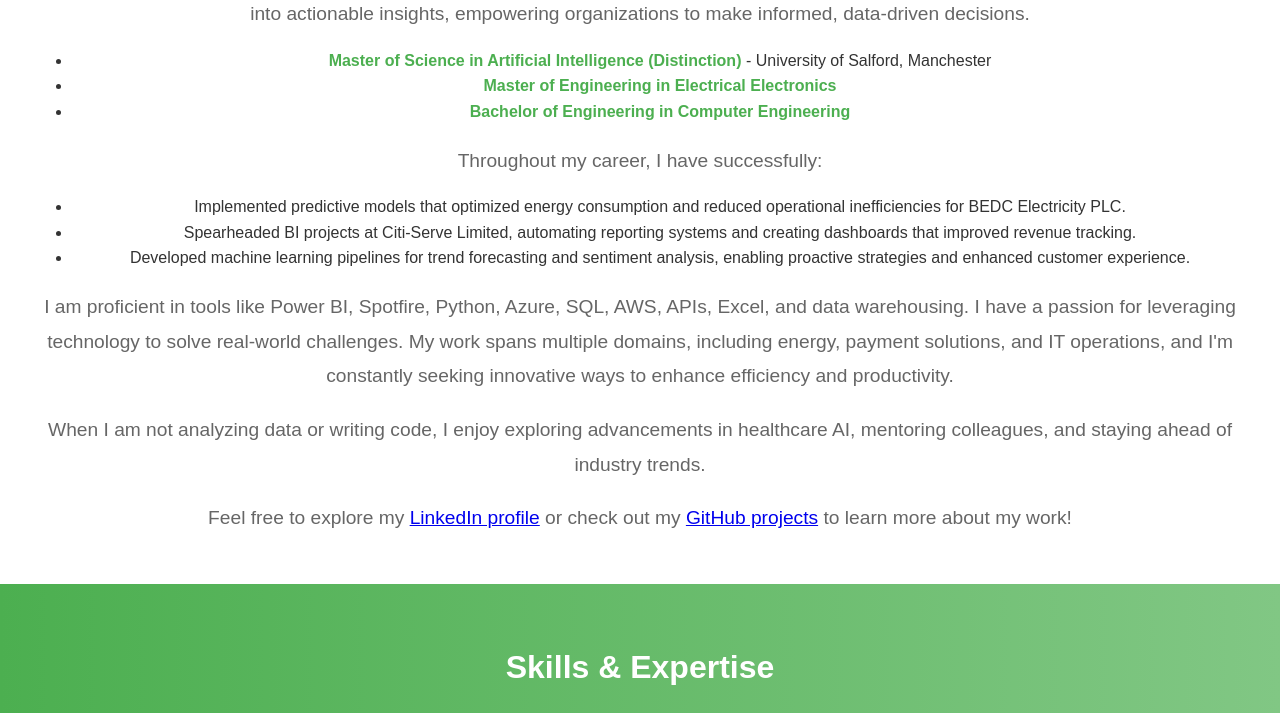
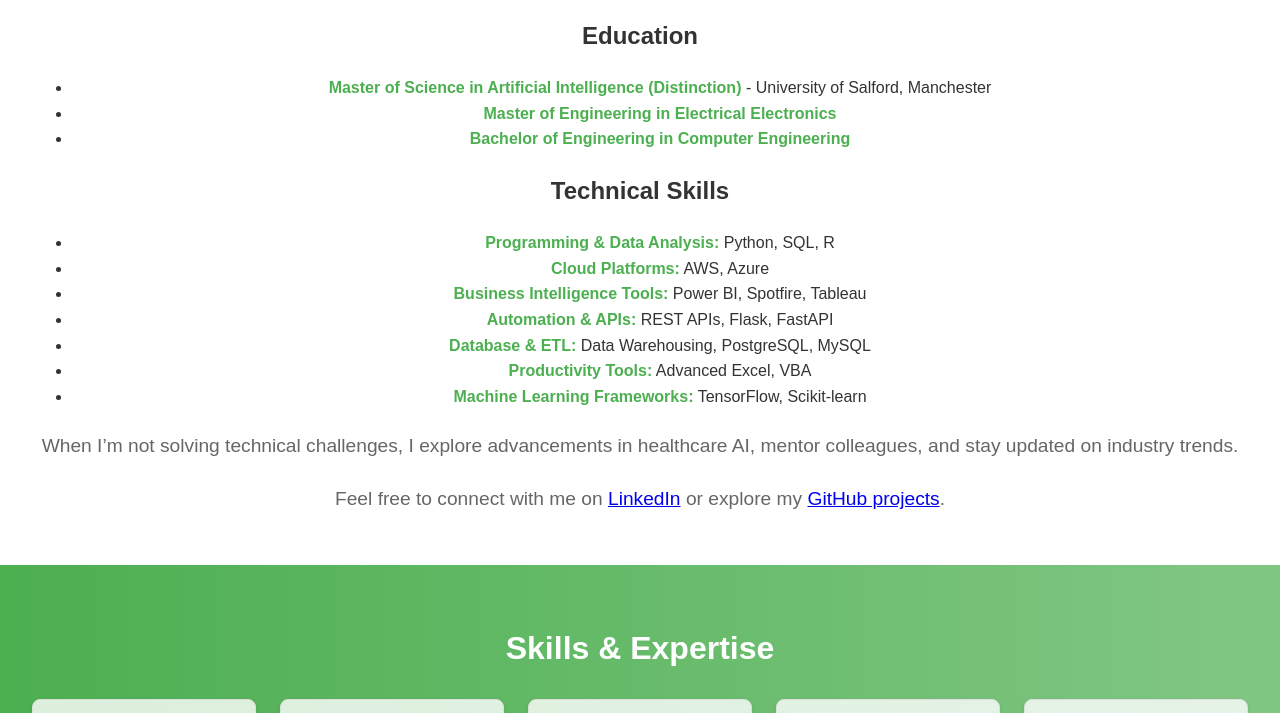
Before and after one commit to Barnabasco/Barnabasco.github.io, a plain HTML site: page index.html in a window 1280 px wide. Shown: the part 288-1001 px from the top of the page. Drawn offline with Linux system fonts and the light colour scheme.

Commit message:
updated about me section3

```diff
--- a/index.html
+++ b/index.html
@@ -20,28 +20,34 @@
     <!-- Header will be dynamically included -->
     <div id="header"></div>
 
+
     <section class="about-me">
         <h1>About Me</h1>
-        <p>Hi, I am <strong>Chimaobi Barnabas Opara</strong>, an AI and Data Intelligence Solutions Architect with over 11 years of experience driving innovation in machine learning, data analytics, and business intelligence. My expertise lies in designing advanced solutions that transform complex datasets into actionable insights, empowering organizations to make informed, data-driven decisions.</p>
+        <p>Hi, I'm <strong>Chimaobi Barnabas Opara</strong>, a Senior IT Analyst with over 11 years of experience in machine learning, data analytics, and business intelligence. I specialize in transforming complex data into actionable insights to drive efficiency and innovation.</p>
 
+        <h2>Education</h2>
         <ul>
             <li><strong>Master of Science in Artificial Intelligence (Distinction)</strong> - University of Salford, Manchester</li>
             <li><strong>Master of Engineering in Electrical Electronics</strong></li>
             <li><strong>Bachelor of Engineering in Computer Engineering</strong></li>
         </ul>
 
-        <p>Throughout my career, I have successfully:</p>
-        <ul>
-            <li>Implemented predictive models that optimized energy consumption and reduced operational inefficiencies for BEDC Electricity PLC.</li>
-            <li>Spearheaded BI projects at Citi-Serve Limited, automating reporting systems and creating dashboards that improved revenue tracking.</li>
-            <li>Developed machine learning pipelines for trend forecasting and sentiment analysis, enabling proactive strategies and enhanced customer experience.</li>
-        </ul>
+        <h2>Technical Skills</h2>
+        <div class="tech-stack">
+            <ul>
+                <li><strong>Programming & Data Analysis:</strong> Python, SQL, R</li>
+                <li><strong>Cloud Platforms:</strong> AWS, Azure</li>
+                <li><strong>Business Intelligence Tools:</strong> Power BI, Spotfire, Tableau</li>
+                <li><strong>Automation & APIs:</strong> REST APIs, Flask, FastAPI</li>
+                <li><strong>Database & ETL:</strong> Data Warehousing, PostgreSQL, MySQL</li>
+                <li><strong>Productivity Tools:</strong> Advanced Excel, VBA</li>
+                <li><strong>Machine Learning Frameworks:</strong> TensorFlow, Scikit-learn</li>
+            </ul>
+        </div>
 
-        <p>I am proficient in tools like Power BI, Spotfire, Python, Azure, SQL, AWS, APIs, Excel, and data warehousing. I have a passion for leveraging technology to solve real-world challenges. My work spans multiple domains, including energy, payment solutions, and IT operations, and I'm constantly seeking innovative ways to enhance efficiency and productivity.</p>
+        <p>When I’m not solving technical challenges, I explore advancements in healthcare AI, mentor colleagues, and stay updated on industry trends.</p>
 
-        <p>When I am not analyzing data or writing code, I enjoy exploring advancements in healthcare AI, mentoring colleagues, and staying ahead of industry trends.</p>
-
-        <p>Feel free to explore my <a href="https://www.linkedin.com/in/chimaobi-barnabas-opara/" target="_blank">LinkedIn profile</a> or check out my <a href="https://github.com/Barnabasco" target="_blank">GitHub projects</a> to learn more about my work!</p>
+        <p>Feel free to connect with me on <a href="https://www.linkedin.com/in/chimaobi-barnabas-opara/" target="_blank">LinkedIn</a> or explore my <a href="https://github.com/Barnabasco" target="_blank">GitHub projects</a>.</p>
     </section>
 
     <section class="skills">
```
